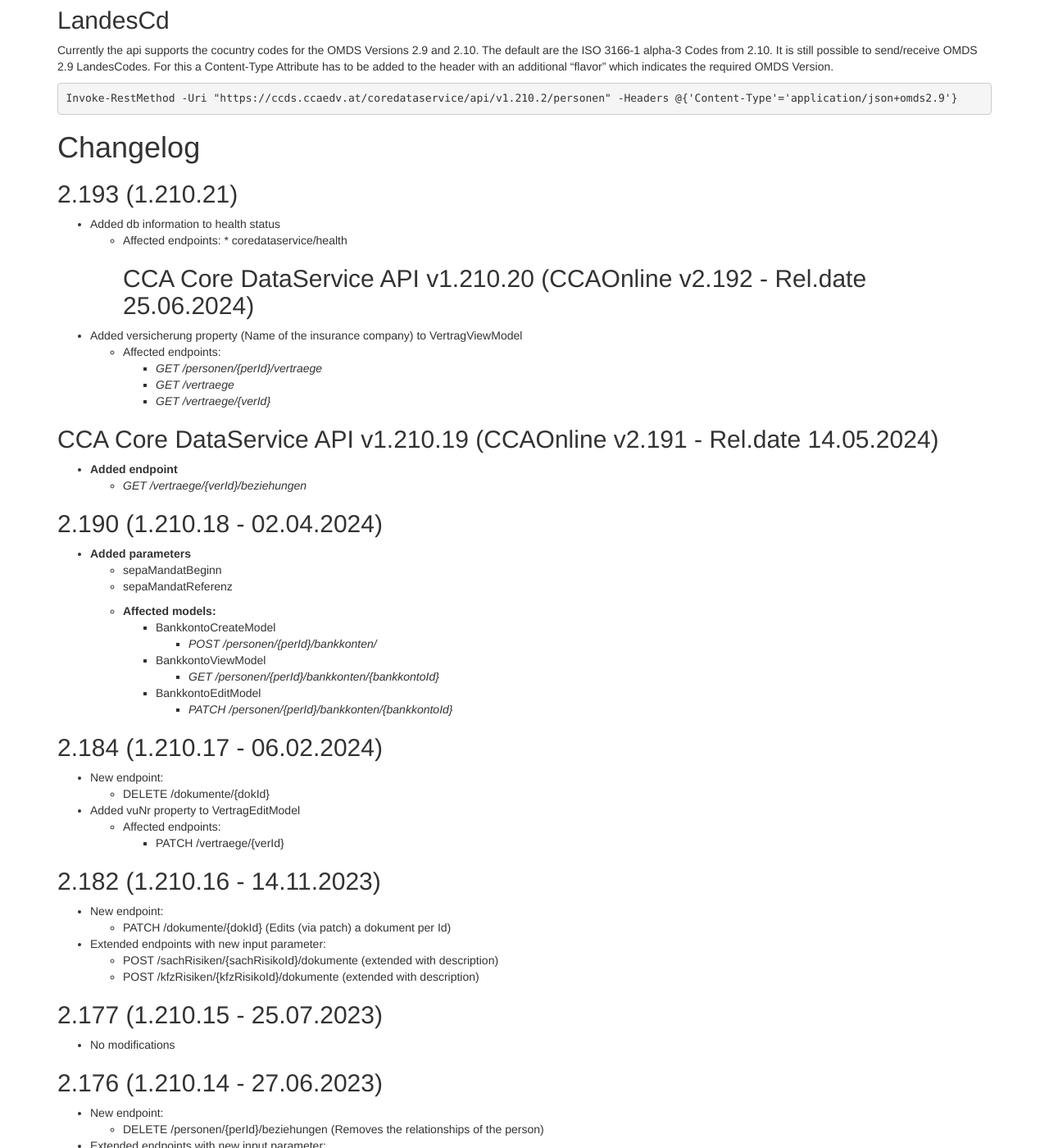
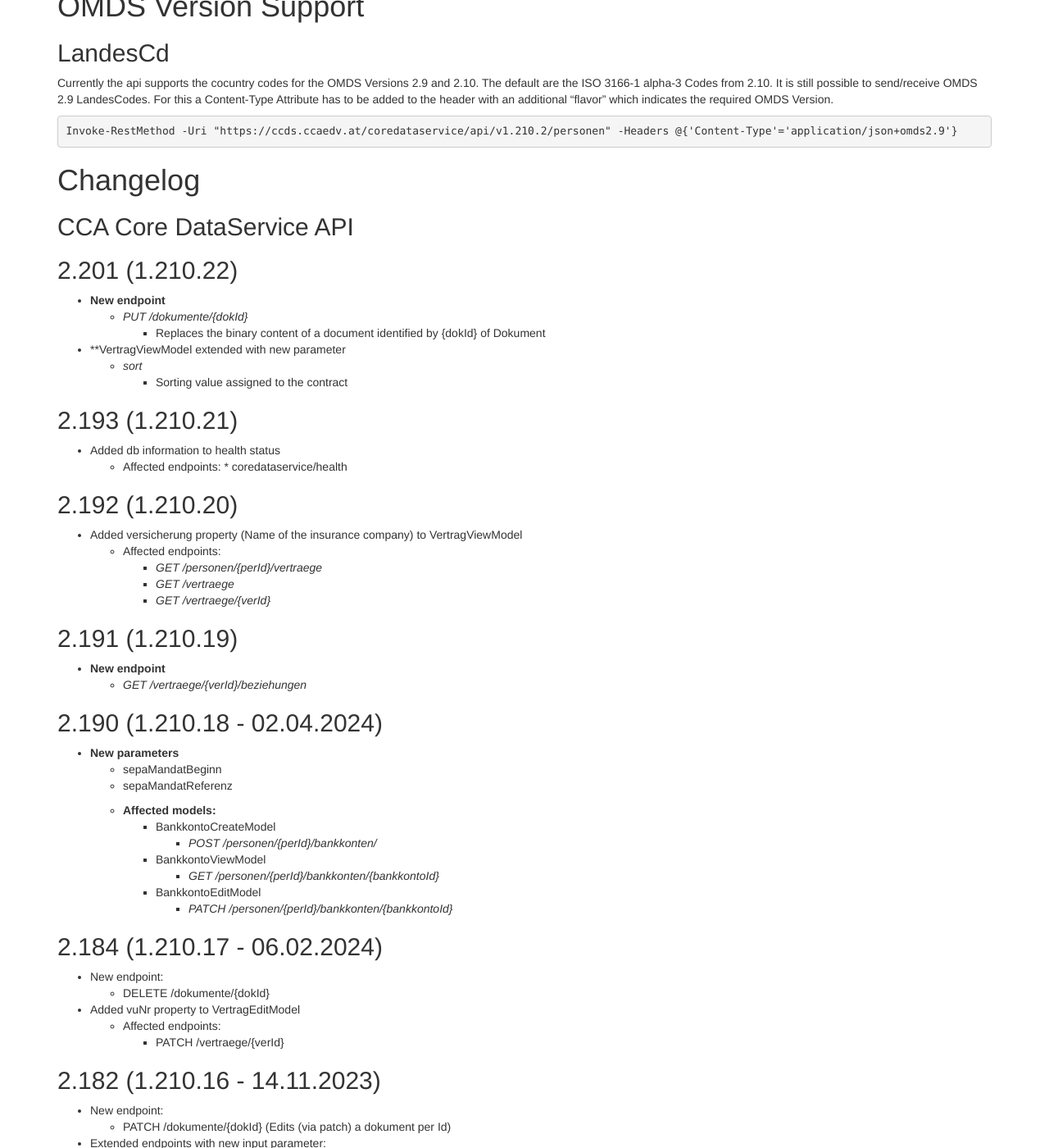
Before and after one commit to togethercca/togethercca.github.io, a Jekyll site: the page built from _pages/ccaCoreDataserviceApi.md, in a window 1280 px wide and 1400 px high, scrolled down 9632 px. Shown: the whole window at 82% size. Built offline with Jekyll 4.4.1, drawn with Linux system fonts in a browser that asks for light colours; some of the changed text lies outside the part shown.

Commit message:
Updated coreAPI 2.201 - 1.210.22

````diff
--- a/_pages/ccaCoreDataserviceApi.md
+++ b/_pages/ccaCoreDataserviceApi.md
@@ -495,23 +495,34 @@ Invoke-RestMethod -Uri "https://ccds.ccaedv.at/coredataservice/api/v1.210.2/pers
 ```
 
 # Changelog
+## CCA Core DataService API
+
+## 2.201 (1.210.22)
+* **New endpoint**
+	* _PUT /dokumente/{dokId}_
+  	* Replaces the binary content of a document identified by {dokId} of Dokument
+* **VertragViewModel extended with new parameter
+  * _sort_
+    * Sorting value assigned to the contract
+
 ## 2.193 (1.210.21)
 * Added db information to health status
 	* Affected endpoints:
  		* coredataservice/health
-## CCA Core DataService API v1.210.20 (CCAOnline v2.192 - Rel.date 25.06.2024)
+
+## 2.192 (1.210.20)
 * Added versicherung property (Name of the insurance company) to VertragViewModel
 	* Affected endpoints:
 		* _GET /personen/{perId}/vertraege_
 		* _GET /vertraege_
 		* _GET /vertraege/{verId}_
 
-## CCA Core DataService API v1.210.19 (CCAOnline v2.191 - Rel.date 14.05.2024)
-* **Added endpoint**
+## 2.191 (1.210.19)
+* **New endpoint**
 	* _GET /vertraege/{verId}/beziehungen_
 
 ## 2.190 (1.210.18 - 02.04.2024)
-* **Added parameters**
+* **New parameters**
 	* sepaMandatBeginn
 	* sepaMandatReferenz
 
````
